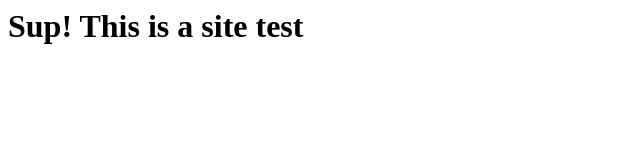
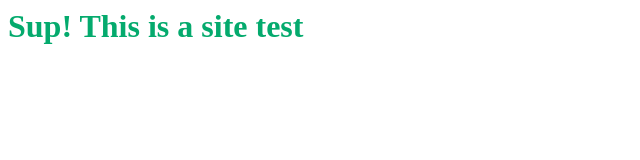
Before and after one commit to RaSH1303/site_test, a plain HTML site: page index.html in a window 1280 px wide. Shown: the whole page, without its empty margins (0-640 px from the left). Drawn offline with Linux system fonts and the light colour scheme.

Commit message:
Update index.html

```diff
--- a/index.html
+++ b/index.html
@@ -1,6 +1,6 @@
 <html>
 <head>
-<link href:"style.css" rel:"stylesheet">
+<link href="style.css" rel="stylesheet">
 </head>
 <body>
 <h1>Sup! This is a site test</h1>
```
